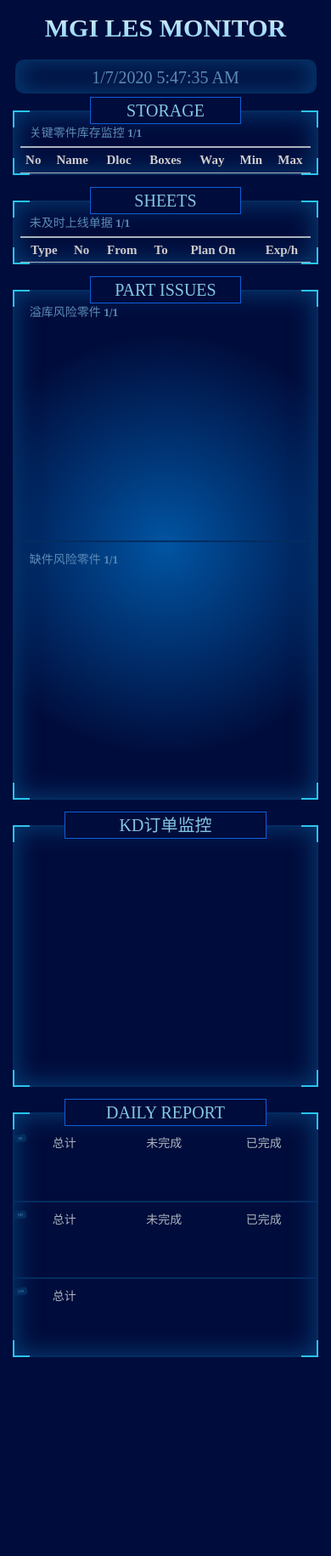
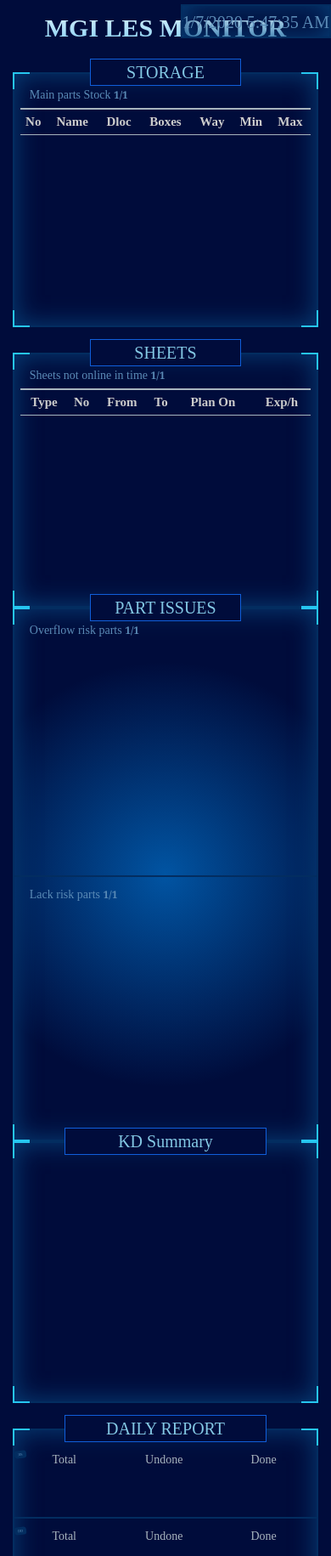
Before and after one commit to jinghun1999/mgi-monitor, a plain HTML site: page index.html in a window 390 px wide. Shown: the top 1831 px of the page at 85% size. Before the commit the page ends 1597 px from the top, so only its background shows below. Drawn offline with Linux system fonts and the light colour scheme; no server answers.

Commit message:
modify ui

```diff
--- a/css/content1.0.css
+++ b/css/content1.0.css
@@ -306,6 +306,8 @@ body {
 	border-bottom: solid 1px #a8b4be;
 	border-top: solid 2px #a8b4be;
 }
+.panel-table tbody tr td small{font-weight: 100;font-size:10px;-webkit-transform-origin-x: 0;-webkit-transform: scale(0.80);}
+.panel-table tbody tr td b{font-size:16px; font-weight: 100; color:#f4e925}
 
 .data-box1-data {
 	padding: 0;
@@ -341,13 +343,14 @@ body {
 	.title-date {
 		margin-bottom: 20px;
 	}
-}/*@media (min-width: 992px) and (max-width: 1199px) {	.title-date {		height: 5%;	}	.panel-box1 {		height: 30%;	}}@media (min-width: 1200px) {	.title-date {		height: 5%;	}	.panel-box1 {		height: 30%;	}}*/.title-date>p {
+}/*@media (min-width: 992px) and (max-width: 1199px) {	.title-date {		height: 5%;	}	.panel-box1 {		height: 30%;	}}@media (min-width: 1200px) {	.title-date {		height: 5%;	}	.panel-box1 {		height: 30%;	}}*/
+.title-date>p {
 	color: #5b8bb6;
 	/*background:linear-gradient(to bottom, #043768, #000c3b,#043768);*/
 	box-shadow: inset 0 0 30px #07417a;
 	border: solid 2px #032d60;
-	border-radius: 10px;
-	/*box-shadow:4px 2px 6px #033579, -4px -2px 6px #033579, 0px 0px 12px 5px #033579 inset;*/
+	/*border-radius: 10px;
+	box-shadow:4px 2px 6px #033579, -4px -2px 6px #033579, 0px 0px 12px 5px #033579 inset;*/
 	font-family: "微软雅黑";
 	font-size: 2rem;
 	line-height: 35px;
--- a/index.html
+++ b/index.html
@@ -14,29 +14,29 @@
   <link href="css/bootstrap.css" rel="stylesheet" />
   <link href="css/font-awesome.css" rel="stylesheet" />
   <link href="css/animations.css" rel="stylesheet" />
-  <link href="css/content1.0.css?md2" rel="stylesheet" />
+  <link href="css/content1.0.css?v=1230" rel="stylesheet" />
   <script type="text/javascript" src="js/jquery.min.js"></script>
   <script type="text/javascript" src="js/times.js"></script>
 </head>
 
 <body ng-app="myApp" ng-controller="customersCtrl">
   <!-- banner start -->
-  <div class="banner-caption clearfix">
+  <div class="banner-caption clearfix" style="position: relative;">
     <div id="title">
       <div class="caption-title clearfix">
         <i class="title-left"><img src="images/title-left.png" /></i>
         <p class="title-left-title-font">MGI LES MONITOR</p>
         <i class="title-left"><img src="images/title-right.png" /></i>
       </div>
-      <div class="title-date" style="height: 40px;">
-        <p id="DateTime" style="height: 40px;text-align: center;">CURRENT TIME</p>
+      <div class="title-date" style="height: 40px; position: absolute; right: 0; top:0;">
+          <p id="DateTime" style="height: 40px; text-align: center;">CURRENT TIME</p>
       </div>
     </div>
-    <div id="main">
+    <div id="main" style="margin-top:20px;">
       <div class="col-md-12">
         <div class="row">
           <div class="col-xs-12 col-sm-12 col-md-4">
-            <div class="data-box1 clearfix" id="box01">
+            <div class="data-box1 clearfix" id="box01" style="height:300px;">
               <i class="topL"></i>
               <i class="topR"></i>
               <i class="bottomL"></i>
@@ -45,7 +45,7 @@
                 <b class="data-title-left">[</b> <span>STORAGE</span> <b class="data-title-right">]</b>
               </div>
               <div class="total-mn" id="total-mn1">
-                <span>关键零件库存监控 <abbr>{{pager.parts.pc>1?pager.parts.pi-1: 1}}/{{pager.parts.pc}}</abbr></span>
+                <span>Main parts Stock <abbr>{{pager.parts.pc>1?pager.parts.pi-1: 1}}/{{pager.parts.pc}}</abbr></span>
               </div>
               <table class="panel-table" style="margin-top:5px !important">
                 <thead>
@@ -62,12 +62,12 @@
                 <tbody>
                   <tr ng-repeat="y in parts">
                     <td>{{ y.pno }}</td>
-                    <td>{{ y.pname }}</td>
-                    <td>{{ y.dloc }}</td>
-                    <td>{{ y.boxes }}</td>
-                    <td>{{ y.way }}</td>
-                    <td>{{ y.min }}</td>
-                    <td>{{ y.max }}</td>
+                    <td><small>{{ y.pname }}</small></td>
+                    <td><small>{{ y.dloc }}</small></td>
+                    <td><b>{{ y.boxes }}</b></td>
+                    <td><b>{{ y.way }}</b></td>
+                    <td><b>{{ y.min }}</b></td>
+                    <td><b>{{ y.max }}</b></td>
                   </tr>
                 </tbody>
               </table>
@@ -89,7 +89,7 @@
                 </li>
               </ul> -->
             </div>
-            <div class="data-box1" id="box8-box" style="margin-top: 30px;">
+            <div class="data-box1" id="box8-box" style="height:300px; margin-top: 30px;">
               <i class="topL"></i>
               <i class="topR"></i>
               <i class="bottomL"></i>
@@ -98,7 +98,7 @@
                 <b class="data-title-left">[</b><span>SHEETS</span><b class="data-title-right">]</b>
               </div>
               <div class="total-mn" id="total-mn1">
-                <span>未及时上线单据 <abbr>{{pager.sheets.pc>1?pager.sheets.pi-1: 1}}/{{pager.sheets.pc}}</abbr></span>
+                <span>Sheets not online in time <abbr>{{pager.sheets.pc>1?pager.sheets.pi-1: 1}}/{{pager.sheets.pc}}</abbr></span>
               </div>
               <table class="panel-table" style="margin-top:5px !important">
                 <thead>
@@ -124,8 +124,8 @@
               </table>
             </div>
           </div>
-          <div class="col-xs-12 col-sm-12 col-md-5 panel-top panel-bottom">
-            <div class="data-box1 box1-back" id="box02">
+          <div class="col-xs-12 col-sm-12 col-md-5">
+            <div class="data-box1 box1-back" id="box02" style="height:628px">
               <i class="topL"></i>
               <i class="topR"></i>
               <i class="bottomL"></i>
@@ -136,13 +136,13 @@
                 <b class="data-title-right">]</b>
               </div>
               <div class="total-mn">
-                <span>溢库风险零件 <abbr>{{pager.overflow.pc>1?pager.overflow.pi-1: 1}}/{{pager.overflow.pc}}</abbr></span>
+                <span>Overflow risk parts <abbr>{{pager.overflow.pc>1?pager.overflow.pi-1: 1}}/{{pager.overflow.pc}}</abbr></span>
               </div>
-              <div id="box2" class="box-echart box-bottom" style="height:250px;"></div>
+              <div id="box2" class="box-echart box-bottom" style="height:270px;"></div>
               <div class="total-mn">
-                <span>缺件风险零件 <abbr>{{pager.lack.pc>1?pager.lack.pi-1: 1}}/{{pager.lack.pc}}</abbr></span>
+                <span>Lack risk parts <abbr>{{pager.lack.pc>1?pager.lack.pi-1: 1}}/{{pager.lack.pc}}</abbr></span>
               </div>
-              <div id="box4" class="box-echart" style="height:250px;"></div>
+              <div id="box4" class="box-echart" style="height:270px;"></div>
             </div>
           </div>
           <div class="col-xs-12 col-sm-12 col-md-3">
@@ -153,7 +153,7 @@
               <i class="bottomR"></i>
               <div class="data-title" style="width: 238px;">
                 <b class="data-title-left">[</b>
-                <span>KD订单监控</span>
+                <span>KD Summary</span>
                 <b class="data-title-right">]</b>
               </div>
               <!-- <ul class="ym-menu clearfix" id="ym-menu">
@@ -187,37 +187,37 @@
                 <div class="box-echart box-bottom box-daily-list">
                   <span>JIS</span>
                   <div>
-                    <p>总计</p>
+                    <p>Total</p>
                     <h3>{{daily_report.jis.total}}</h3>
                   </div>
                   <div>
-                    <p>未完成</p>
+                    <p>Undone</p>
                     <h3>{{daily_report.jis.wait}}</h3>
                   </div>
                   <div>
-                    <p>已完成</p>
+                    <p>Done</p>
                     <h3>{{daily_report.jis.done}}</h3>
                   </div>
                 </div>
                 <div class="box-echart box-bottom box-daily-list">
                   <span>DD</span>
                   <div>
-                    <p>总计</p>
+                    <p>Total</p>
                     <h3>{{daily_report.dd.total}}</h3>
                   </div>
                   <div>
-                    <p>未完成</p>
+                    <p>Undone</p>
                     <h3>{{daily_report.dd.wait}}</h3>
                   </div>
                   <div>
-                    <p>已完成</p>
+                    <p>Done</p>
                     <h3>{{daily_report.dd.done}}</h3>
                   </div>
                 </div>
                 <div class="box-echart box-daily-list">
                   <span>SPS</span>
                   <div>
-                    <p>总计</p>
+                    <p>Total</p>
                     <h3>{{daily_report.sps.total}}</h3>
                   </div>
                 </div>
@@ -234,7 +234,7 @@
   <script type="text/javascript" src="js/echarts.min.js?v=2"></script>
   <script type="text/javascript" src="js/china.js"></script>
   <script type="text/javascript" src="js/angular.min.js"></script>
-  <script type="text/javascript" src="js/mycharts.js?v=13"></script>
+  <script type="text/javascript" src="js/mycharts.js?v=133"></script>
   <script>
     $(document).ready(function () {
       // $('.ym-menu li').click(function () {
--- a/js/mycharts.js
+++ b/js/mycharts.js
@@ -35,8 +35,8 @@ app.controller('customersCtrl', function($scope, $http, $interval) {
     $scope.pager = {
         parts: {ps: 7, pi: 1, pc:1},
         sheets: {ps: 7, pi: 1, pc:1},
-        overflow: {ps: 12, pi: 1, pc:1},
-        lack: {ps: 12, pi: 1, pc:1},
+        overflow: {ps: 10, pi: 1, pc:1},
+        lack: {ps: 10, pi: 1, pc:1},
     };
     var getData = function(){
         $http({
@@ -64,7 +64,7 @@ app.controller('customersCtrl', function($scope, $http, $interval) {
                 //resizeWorldMapContainer2();
                 var myChart = echarts.init(worldMapContainer2);
                 // overflow
-                option = getIssueOption(dt.risk_overflow, '大');
+                option = getIssueOption(dt.risk_overflow, 'Max');
                 myChart.setOption(option);
                 window.onresize = function() {
                     resizeWorldMapContainer2();
@@ -72,10 +72,9 @@ app.controller('customersCtrl', function($scope, $http, $interval) {
                 };
 
                 // lack
-                option = getIssueOption(dt.risk_lack, '小');
+                option = getIssueOption(dt.risk_lack, 'Min');
                 myChart = echarts.init(document.getElementById('box4'));
                 myChart.setOption(option);
-
 
 
                 var worldMapContainer = document.getElementById('box3');
@@ -157,7 +156,7 @@ app.controller('customersCtrl', function($scope, $http, $interval) {
                 //bottom:0,
                 textStyle:{color:'#ccc'},
                 //padding:50,
-                data: ['当前库存+在途库存', '最'+t+'库存']
+                data: ['Current+Way', t+' Stock']
             },
             textStyle: {
                 color: '#ccc'
@@ -180,16 +179,16 @@ app.controller('customersCtrl', function($scope, $http, $interval) {
                 data: titles,
             }],
             series: [{
-                name: '当前库存+在途库存',
+                name: 'Current+Way',
                 type: 'bar',
                 color:'#22DD92',
                 barWidth: '20%',
                 data: now_and_way
             },
             {
-                name: '最'+t+'库存',
+                name: t+' Stock',
                 type: 'bar',
-                color:'#EEC591',
+                color:'#f4e925',
                 barWidth: '10%',
                 data: max_storage
             }]
```
